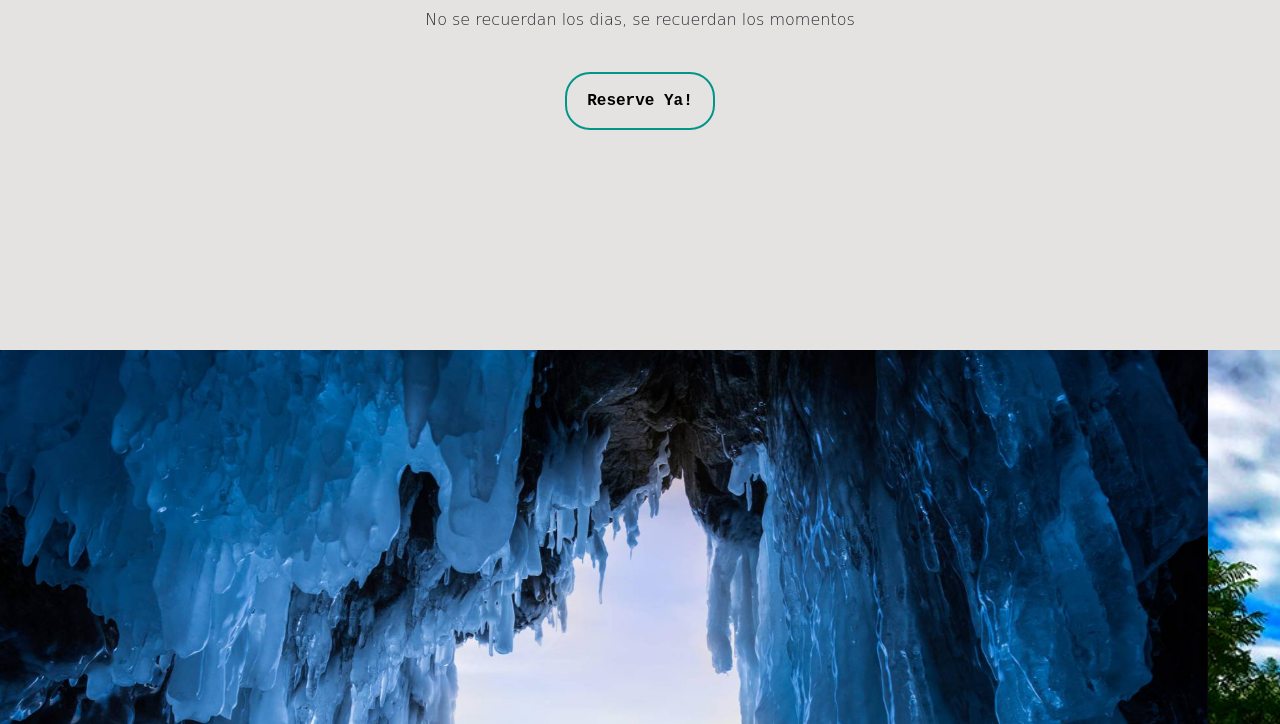
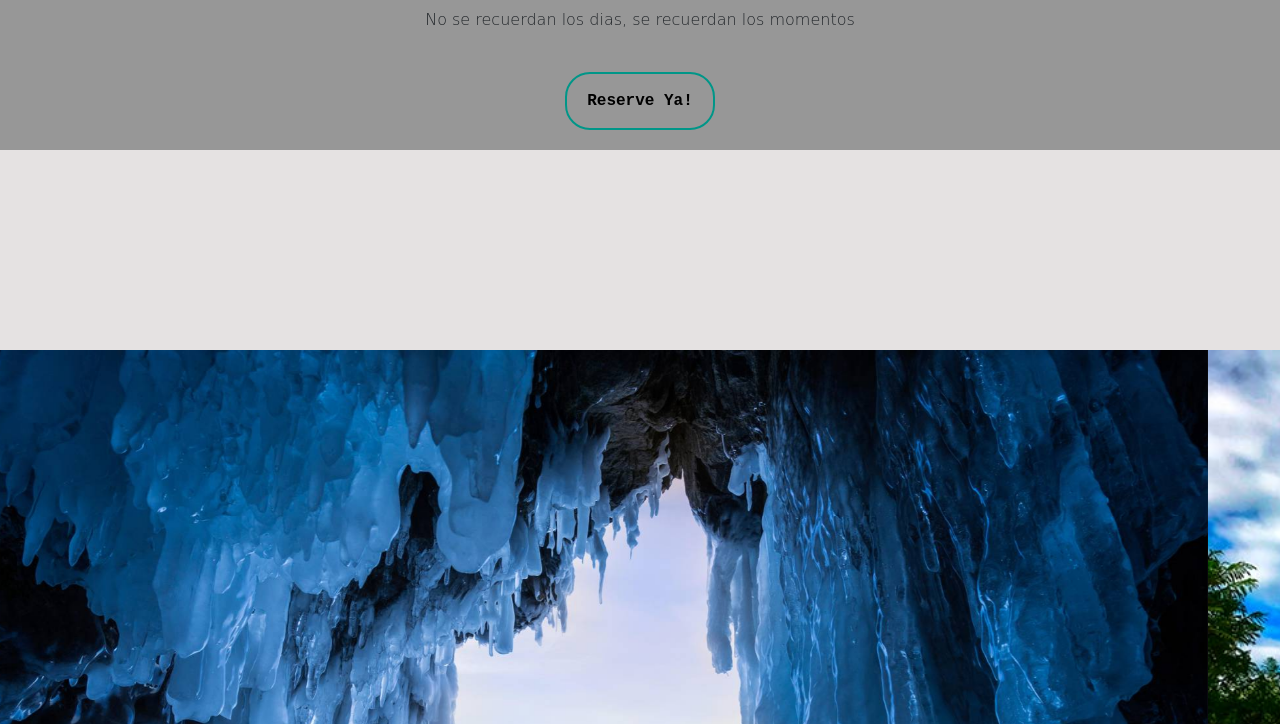
Before and after one commit to francasanas/nuevoproyectofinalandatelopido, a website: page index.html in a window 1280 px wide. Shown: the part 376-1100 px from the top of the page. Drawn offline with nearby package versions, Linux system fonts and the light colour scheme; a web font is replaced by a local one.

Commit message:
backgroudtituloprincipal

```diff
--- a/scss/estilo.scss
+++ b/scss/estilo.scss
@@ -15,6 +15,7 @@
     margin: 0;
     font-family: monospace;
     .contenido{
+        background-color: #979797;
         width: 100%;
         position: relative;
         text-align: center;
```
Also changed, not shown: css/indexestilo.css.
